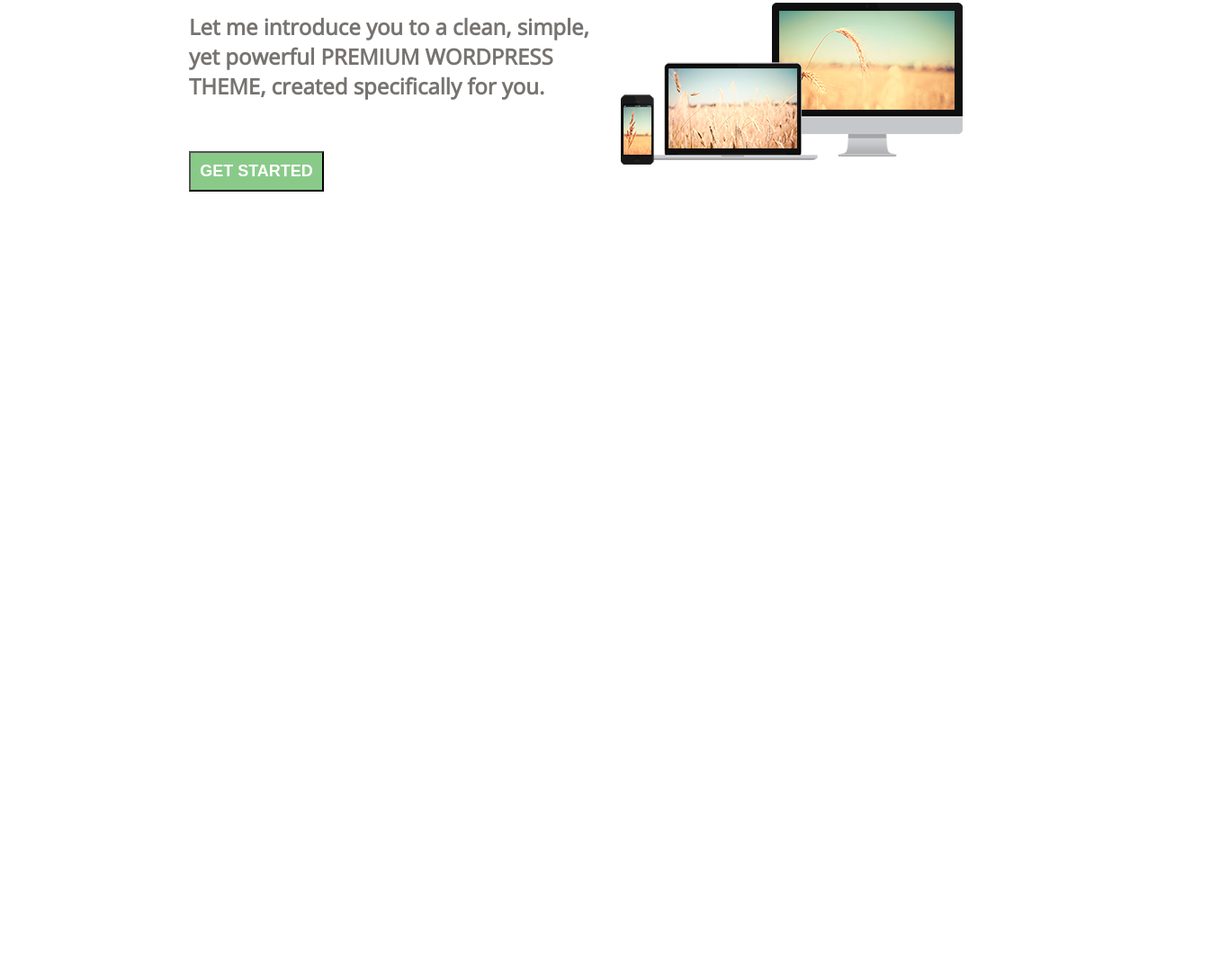
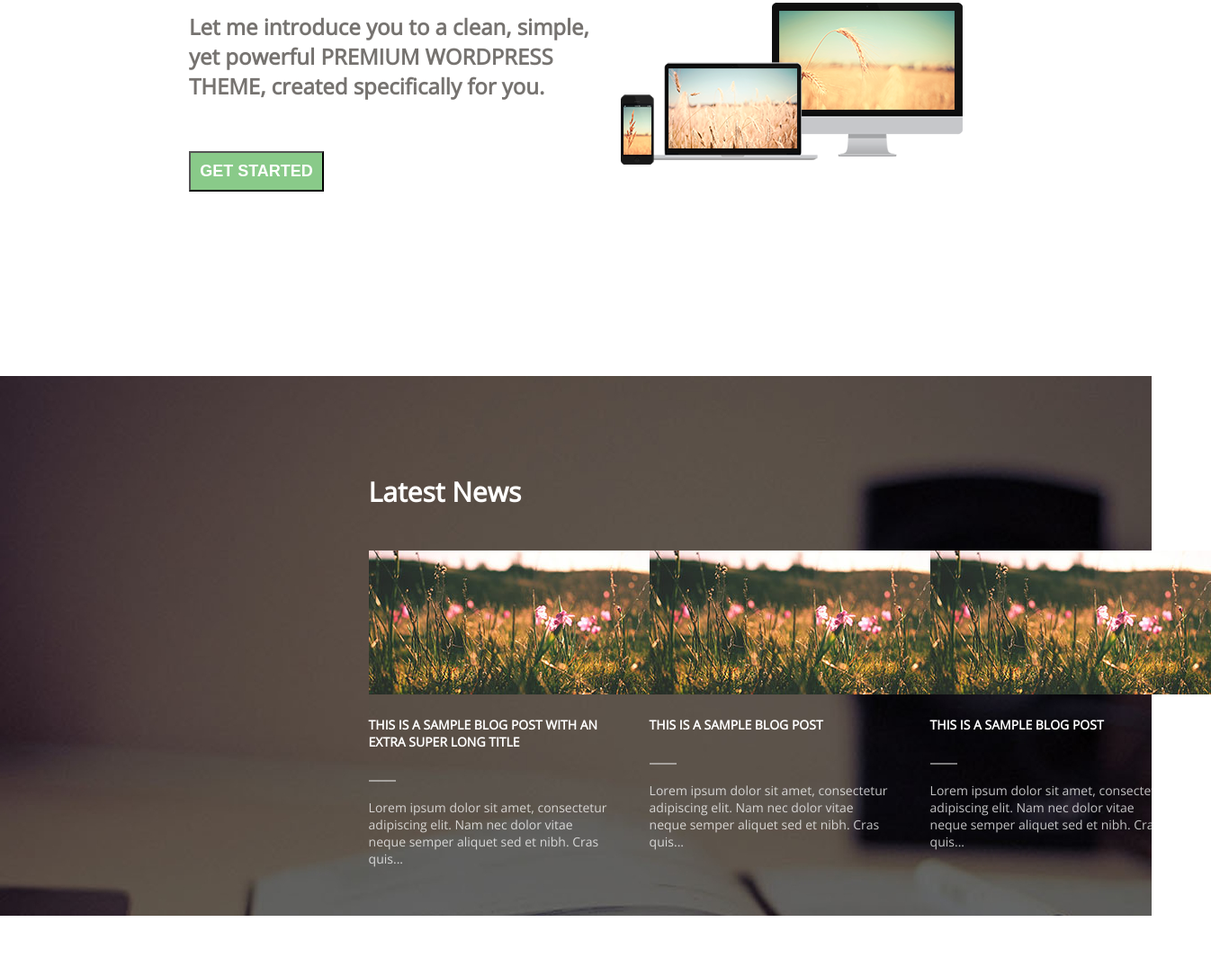
Before and after one commit to olorin44/landing-page-1-sass, a website: page index.html in a window 1280 px wide. Shown: the part 2002-3087 px from the top of the page at 90% size, 1346 px wide, since content can reach past the window. Before the commit the page ends 2420 px from the top, so only its background shows below. Drawn offline with nearby package versions, Linux system fonts and the light colour scheme.

Commit message:
Add section blog with styles

```diff
--- a/index.html
+++ b/index.html
@@ -142,7 +142,31 @@
 			<img src="images/section-content-image.png" alt="content image">
 		</div>
 	</section>
-	<section class="section-blog"></section>
+	<section class="section-blog">
+		<div class="container">
+			<h2>Latest News</h2>
+			<div class="section-blog-flex-container">
+			<div>
+				<img src="images/section-blog-image.png" alt="blog image1">
+				<h4>THIS IS A SAMPLE BLOG POST WITH AN EXTRA SUPER LONG TITLE</h4>
+				<div class="section-blog-line"></div>
+				<p>Lorem ipsum dolor sit amet, consectetur adipiscing elit. Nam nec dolor vitae neque semper aliquet sed et nibh. Cras quis...</p>
+			</div>
+			<div>
+				<img src="images/section-blog-image.png" alt="blog image1">
+				<h4>THIS IS A SAMPLE BLOG POST</h4>
+				<div class="section-blog-line"></div>
+				<p>Lorem ipsum dolor sit amet, consectetur adipiscing elit. Nam nec dolor vitae neque semper aliquet sed et nibh. Cras quis...</p>
+			</div>
+			<div>
+				<img src="images/section-blog-image.png" alt="blog image1">
+				<h4>THIS IS A SAMPLE BLOG POST</h4>
+				<div class="section-blog-line"></div>
+				<p>Lorem ipsum dolor sit amet, consectetur adipiscing elit. Nam nec dolor vitae neque semper aliquet sed et nibh. Cras quis...</p>
+			</div>
+			</div>
+		</div>
+	</section>
 	<section class="section-testimonials"></section>
 	<section class="section-clients"></section>
 	<section class="section-commerce"></section>
--- a/sass/style.scss
+++ b/sass/style.scss
@@ -7,6 +7,7 @@
 @import "style_sections_features";
 @import "style_sections_portfolio";
 @import "style_sections_content";
+@import "style_sections_blog";
 // @import "style_sections_about";
 // @import "style_sections_services";
 // @import "style_sections_projects";
--- /dev/null
+++ b/sass/style_sections_blog.scss
@@ -0,0 +1,52 @@
+.section-blog {
+	background: url("../images/section-blog-background.jpg") no-repeat;
+	background-position: center;
+	background-size: cover;
+	color: #fff;
+	height: 600px;
+
+	div {
+		display: inline-block;
+	}
+
+	h2 {
+		font-size: 30px;
+		margin: 108px 0 0 32%;
+	}
+
+	h4 {
+		font-size:14px;
+		font-weight: bold;
+		width: 284px;
+
+		&:hover {
+			opacity: .4;
+		}
+	}
+
+	img {
+		height: 160px;
+
+		&:hover {
+			opacity: .3;
+		}
+	}
+
+	p {
+		font-size: 14px;
+		opacity: .75;
+		width: 265px;
+	}
+
+	.section-blog-flex-container {
+		display: flex;
+		justify-content: space-around;
+		margin: 45px 0 107px 32%;
+	}
+
+	.section-blog-line {
+		border-bottom: 2px solid #f1f1f1;
+		opacity: .5;
+		width: 30px;
+	}
+}
```
Also changed, not shown: css/style.css, images/section-blog-background.jpg (added), images/section-blog-image.png (added), 1 other file.
